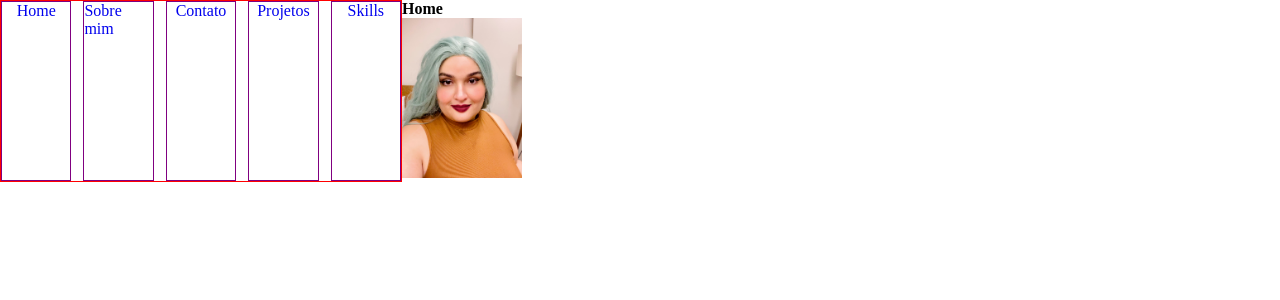
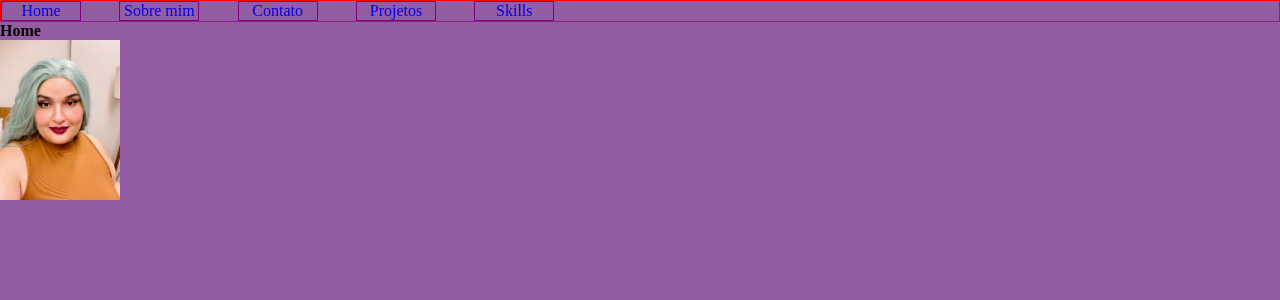
Before and after one commit to raisamrs/raisamrs.github.io, a React (Vite) app: page / in a window 1280 px wide. Shown: the top 300 px of the page. Built offline with nearby package versions, Linux system fonts and the light colour scheme.

Commit message:
style: aplicação de cor ao backgroud da página

```diff
--- a/src/App.css
+++ b/src/App.css
@@ -1,5 +1,9 @@
+body {
+	background-color: #945da3;
+}
 .main-container {
 	display: flex;
+	flex-direction: column;
 }
 
 .navbar {
```
